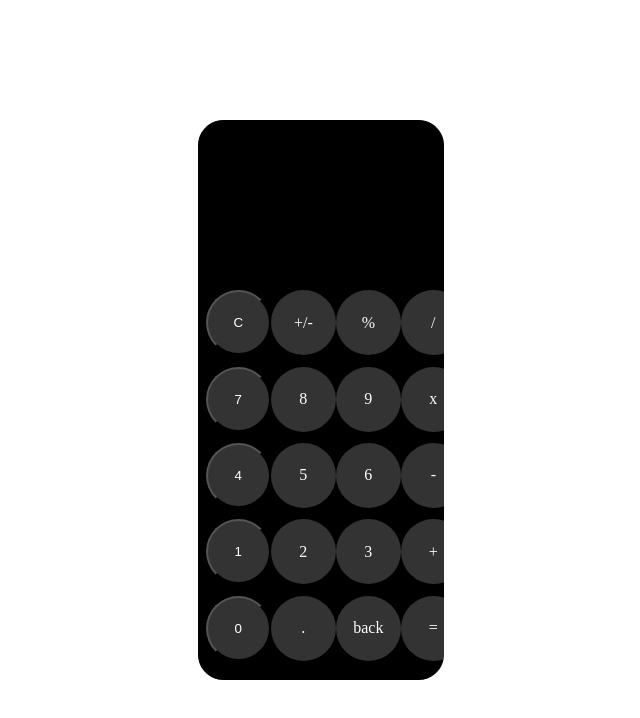
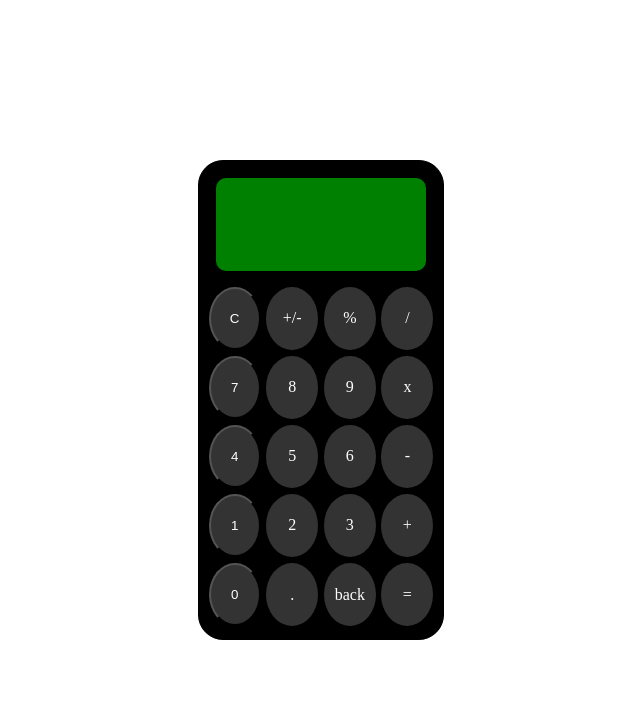
Before and after one commit to MikeMelchior/calculator, a plain HTML site: page index.html in a window 1280 px wide. Shown: the whole page, without its empty margins (319-959 px from the left). Drawn offline with Linux system fonts and the light colour scheme.

Commit message:
minor adjustment to styling

```diff
--- a/styles.css
+++ b/styles.css
@@ -17,7 +17,7 @@ body, html {
 }
 
 .middle-section {
-    height: 70%;
+    height: 60%;
     display: flex;
 }
 
@@ -27,6 +27,7 @@ body, html {
 
     .calculator-shell {
         width: 18%;
+        min-height: 200px;
         display: flex;
         flex-direction: column;
         border-radius: 25px;
@@ -36,10 +37,29 @@ body, html {
     }
 
         .calculator-screen {
-            flex: 1;
+            height: 20%;
             border-radius: 10px;
             margin: 10px;
+            background-color: green;
+            color: white;
+            display: flex;
+            flex-direction: column;
+            align-items: flex-end;
+            justify-content: center;
         }
+
+            .display-text {
+                margin-top: auto;
+                margin-bottom: 2%;
+                margin-right: 3%;
+                padding-bottom: 3%;
+                font-size: 150%;
+            }
+
+            .captured-number {
+                margin: 3% 5% auto 0%;
+                padding-top: 4px;
+            }
 
         .calculator-buttons {
             flex: 3;
@@ -50,13 +70,14 @@ body, html {
                 flex: auto;
                 display: flex;
                 flex-direction: column;
+                width: 25%;
                 justify-content: space-evenly;
                 align-items: center;
             }
 
                 .button {
-                    height: 65px;
-                    width: 65px;
+                    height: 18%;
+                    width: 90%;
                     border-radius: 100%;
                     display: flex;
                     justify-content: center;
```
